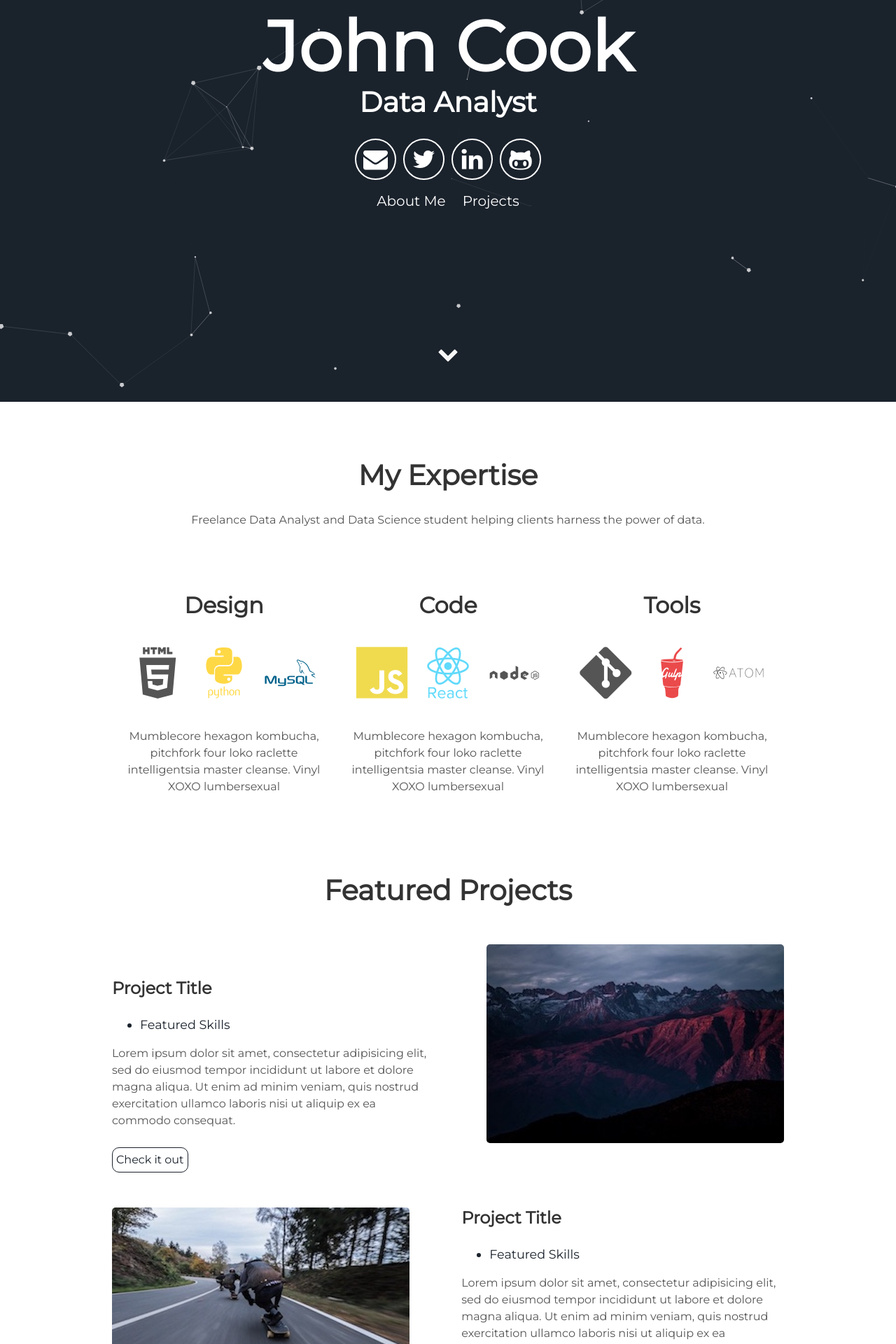
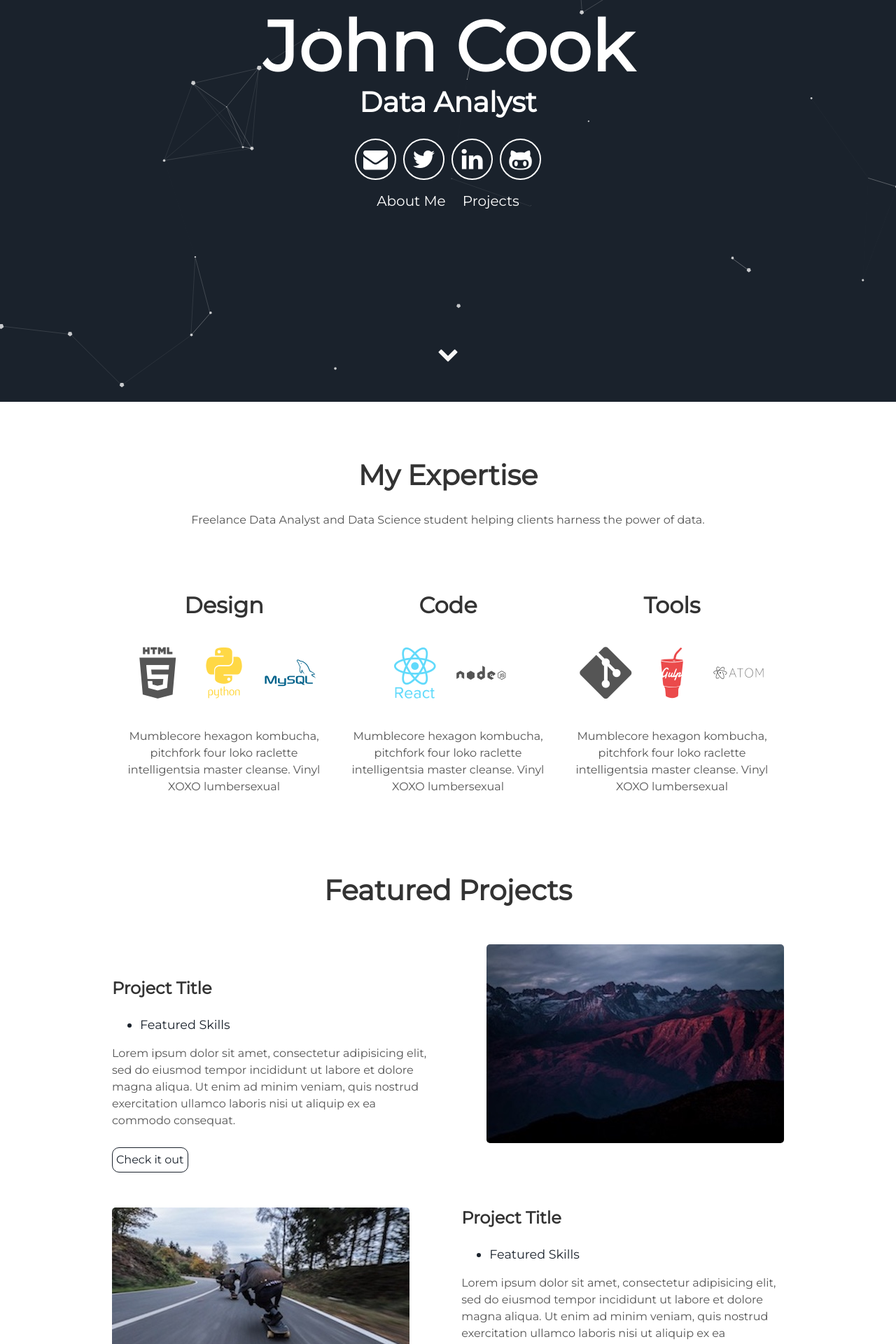
Before and after one commit to johngncook/Analytics-Portfolio, a Jekyll site: the page built from index.html, in a window 1280 px wide. Shown: the part 326-2246 px from the top of the page at 70% size. Built offline with Jekyll 4.4.1, drawn with Linux system fonts in a browser that asks for light colours.

Commit message:
Update about.html

```diff
--- a/_includes/about.html
+++ b/_includes/about.html
@@ -13,7 +13,7 @@
     </div>
     <div class="tech">
       <h2>Code</h2>
-      <i class="devicon-javascript-plain colored"></i>
+      <i class="devicon-jupyter-plain-wordmark colored"></i>
       <i class="devicon-react-original-wordmark colored"></i>
       <i class="devicon-nodejs-plain-wordmark"></i>
       <p>Mumblecore hexagon kombucha, pitchfork four loko raclette intelligentsia master cleanse.
```
